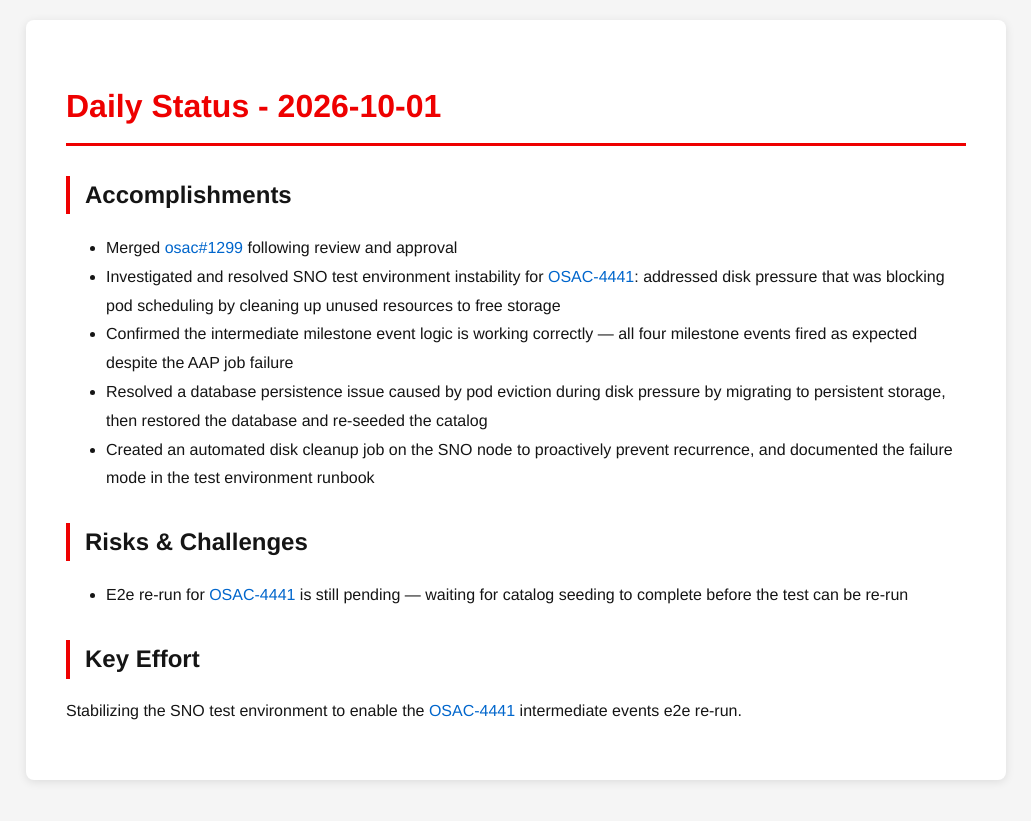
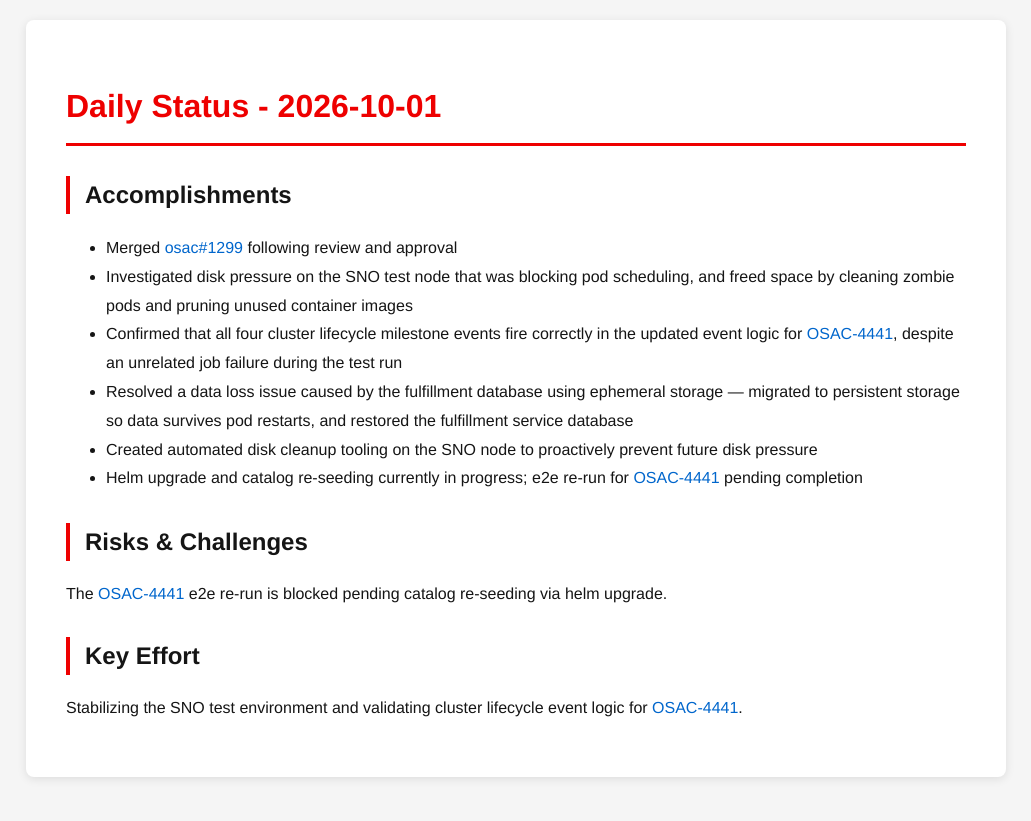
Before and after one commit to tzvatot/daily-status, a Jekyll site: the page built from 2026-10-01.md, in a window 1280 px wide. Shown: the top 821 px of the page, without its empty margins (124-1155 px from the left). Built offline with Jekyll 4.4.1, drawn with Linux system fonts in a browser that asks for light colours.

Commit message:
Daily status update - 2026-10-01

```diff
--- a/2026-10-01.md
+++ b/2026-10-01.md
@@ -8,13 +8,14 @@ date: 2026-10-01
 
 ## Accomplishments
 - Merged [osac#1299](https://github.com/osac-project/osac/pull/1299) following review and approval
-- Investigated and resolved SNO test environment instability for [OSAC-4441](https://redhat.atlassian.net/browse/OSAC-4441): addressed disk pressure that was blocking pod scheduling by cleaning up unused resources to free storage
-- Confirmed the intermediate milestone event logic is working correctly — all four milestone events fired as expected despite the AAP job failure
-- Resolved a database persistence issue caused by pod eviction during disk pressure by migrating to persistent storage, then restored the database and re-seeded the catalog
-- Created an automated disk cleanup job on the SNO node to proactively prevent recurrence, and documented the failure mode in the test environment runbook
+- Investigated disk pressure on the SNO test node that was blocking pod scheduling, and freed space by cleaning zombie pods and pruning unused container images
+- Confirmed that all four cluster lifecycle milestone events fire correctly in the updated event logic for [OSAC-4441](https://redhat.atlassian.net/browse/OSAC-4441), despite an unrelated job failure during the test run
+- Resolved a data loss issue caused by the fulfillment database using ephemeral storage — migrated to persistent storage so data survives pod restarts, and restored the fulfillment service database
+- Created automated disk cleanup tooling on the SNO node to proactively prevent future disk pressure
+- Helm upgrade and catalog re-seeding currently in progress; e2e re-run for [OSAC-4441](https://redhat.atlassian.net/browse/OSAC-4441) pending completion
 
 ## Risks & Challenges
-- E2e re-run for [OSAC-4441](https://redhat.atlassian.net/browse/OSAC-4441) is still pending — waiting for catalog seeding to complete before the test can be re-run
+The [OSAC-4441](https://redhat.atlassian.net/browse/OSAC-4441) e2e re-run is blocked pending catalog re-seeding via helm upgrade.
 
 ## Key Effort
-Stabilizing the SNO test environment to enable the [OSAC-4441](https://redhat.atlassian.net/browse/OSAC-4441) intermediate events e2e re-run.
+Stabilizing the SNO test environment and validating cluster lifecycle event logic for [OSAC-4441](https://redhat.atlassian.net/browse/OSAC-4441).
```
